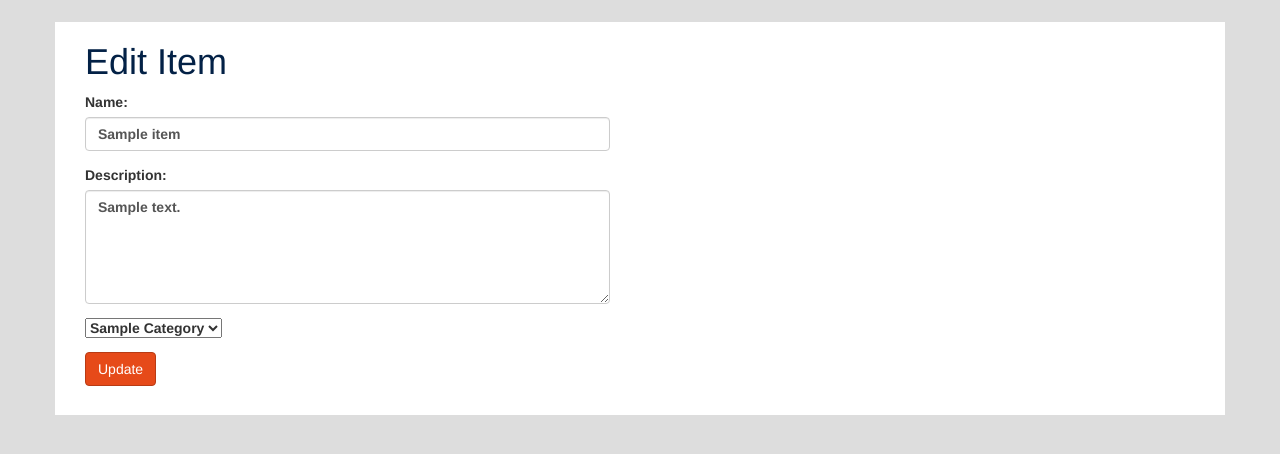
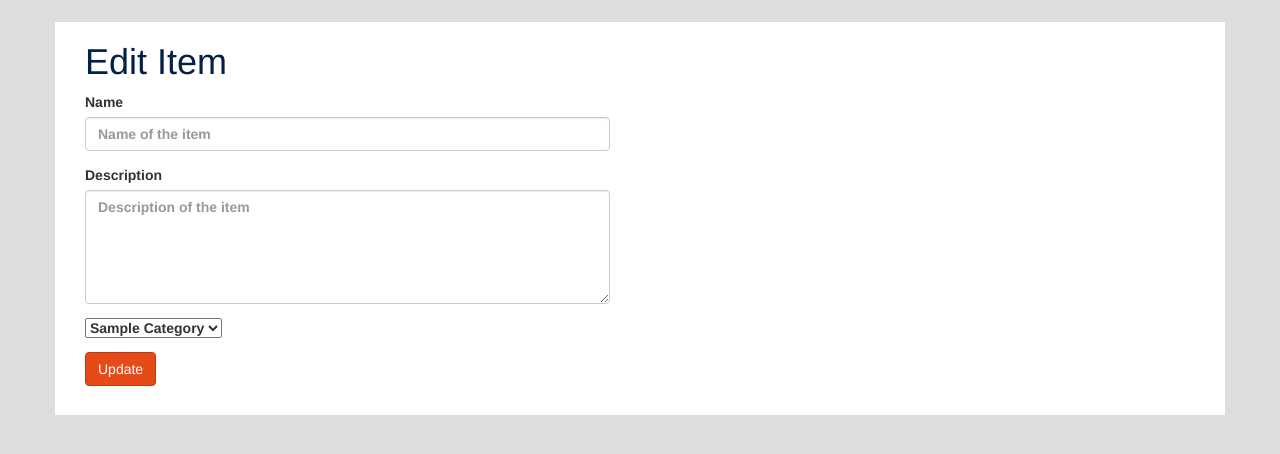
Before and after one commit to anthonyattard/catalog, a Flask app: page /catalog/1/edit in a window 1280 px wide. Shown: the part 51-505 px from the top of the page. Run offline with Flask 2, Linux system fonts and the light colour scheme; the visitor is signed in with stand-in values (Sample User, id 1); tables that the repository leaves empty hold one stand-in row (values such as "Sample post"); parts of the project's set-up code (start-up, migrations or seed data) failed here and were passed over; some libraries are stand-ins or nearby versions.

Commit message:
Modified newitem and edititem templates to use Wtforms fields

```diff
--- a/templates/edititem.html
+++ b/templates/edititem.html
@@ -5,12 +5,17 @@
   {% from "_formhelpers.html" import render_error_div %}
   <form action="{{ url_for('editItem', item_id=item.id )}}" method="post">
     <div class="form-group">
-      <label for="name">Name:</label>
-      <input type="text" maxlength="50" class="form-control mb-1" name="name" placeholder="Name of the item" value="{{ item.name }}">
+      {{ form.name.label }}
+      {{ form.name(class="form-control mb-1",
+                   placeholder="Name of the item",
+                   maxlength="50") }}
       {{ render_error_div(form.name) }}
 
-      <label for="description">Description:</label>
-      <textarea class="form-control mb-1" maxlength="1500" rows="5" name="description" placeholder="Description of the item">{{ item.description }}</textarea>
+      {{ form.description.label }}
+      {{ form.description(class="form-control mb-1",
+                          placeholder="Description of the item",
+                          maxlength="1500",
+                          rows="5") }}
       {{ render_error_div(form.description) }}
 
       <div class="select mb-1">
```
Also changed, not shown: templates/newitem.html (+9 -4 lines).
